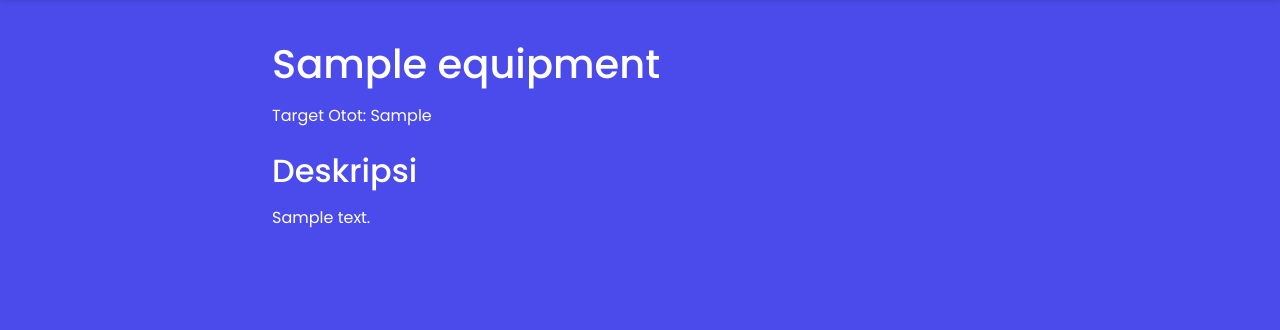
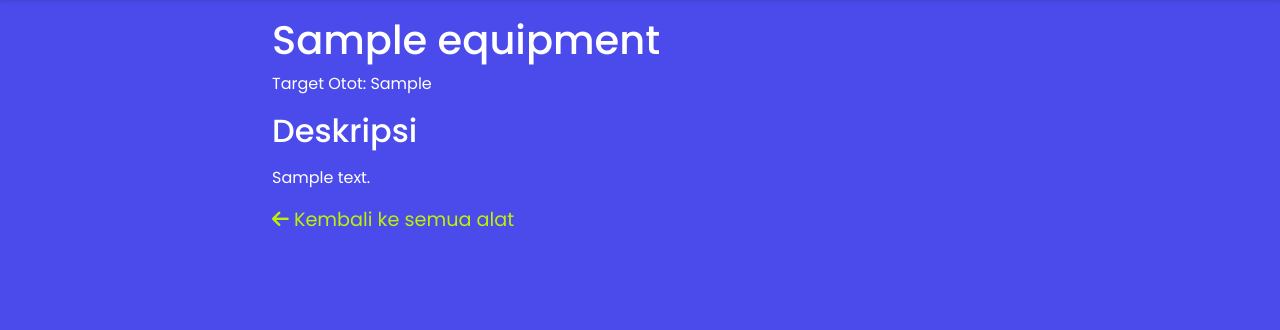
Before and after one commit to corneliusyanm/mulai-web, a Django app: a page that uses templates/equipment/detail.html in a window 1280 px wide. Shown: the part 60-390 px from the top of the page. Run offline with Django 4.2, Linux system fonts and the light colour scheme; tables that the repository leaves empty hold one stand-in row (values such as "Sample post"); some libraries are stand-ins or nearby versions.

Commit message:
/alat detail page portrait

```diff
--- a/templates/equipment/detail.html
+++ b/templates/equipment/detail.html
@@ -6,9 +6,12 @@
 <style>
     .video-wrapper {
         position: relative;
-        padding-bottom: 56.25%; /* 16:9 */
+        padding-bottom: 142.22%; /* 9:16 portrait aspect ratio reduced by 20% */
         height: 0;
-        margin-bottom: 1.5rem;
+        margin-bottom: 0.5rem;
+        max-width: 320px; /* Limit width for portrait videos reduced by 20% */
+        margin-left: auto;
+        margin-right: auto;
     }
     .video-wrapper iframe {
         position: absolute;
@@ -17,12 +20,28 @@
         width: 100%;
         height: 100%;
     }
+    .back-button {
+        color: #BEF006;
+        text-decoration: none;
+        font-size: 1.2rem;
+        margin-bottom: 6rem;
+        display: inline-block;
+    }
+    .back-button:hover {
+        color: #BEF006;
+        text-decoration: none;
+    }
+    .description-section h2 {
+        margin-bottom: 0.25rem;
+    }
 </style>
 
-<div class="container my-5">
+<div class="container my-4">
     <div class="row">
         <div class="col-lg-8 mx-auto">
-            <h1 class="mb-3">{{ equipment.name }}</h1>
+
+
+            <h1 class="mb-2">{{ equipment.name }}</h1>
             <p>Target Otot: {{ equipment.muscle_group }}</p>
 
             {% if equipment.get_youtube_embed_url %}
@@ -32,14 +51,16 @@
             {% endif %}
 
             {% if equipment.description %}
-            <div class="mt-4">
+            <div class="mt-2 description-section">
                 <h2>Deskripsi</h2>
                 <p>{{ equipment.description|linebreaks }}</p>
             </div>
             {% endif %}
 
-            <div class="mt-4">
-                <a href="{% url 'equipment:list' %}" class="btn btn-outline-primary">Kembali ke semua alat</a>
+            <div class="mt-1">
+                <a href="{% url 'equipment:list' %}" class="back-button">
+                  <i class="fas fa-arrow-left"></i> Kembali ke semua alat
+              </a>
             </div>
         </div>
     </div>
--- a/templates/equipment/list.html
+++ b/templates/equipment/list.html
@@ -44,7 +44,7 @@
         pointer-events: none; /* Disable interaction to hide controls */
     }
     .card-content {
-        padding: 0.75rem;
+        padding: 0rem;
     }
     .card-content h3 {
         margin-top: 0;
```
